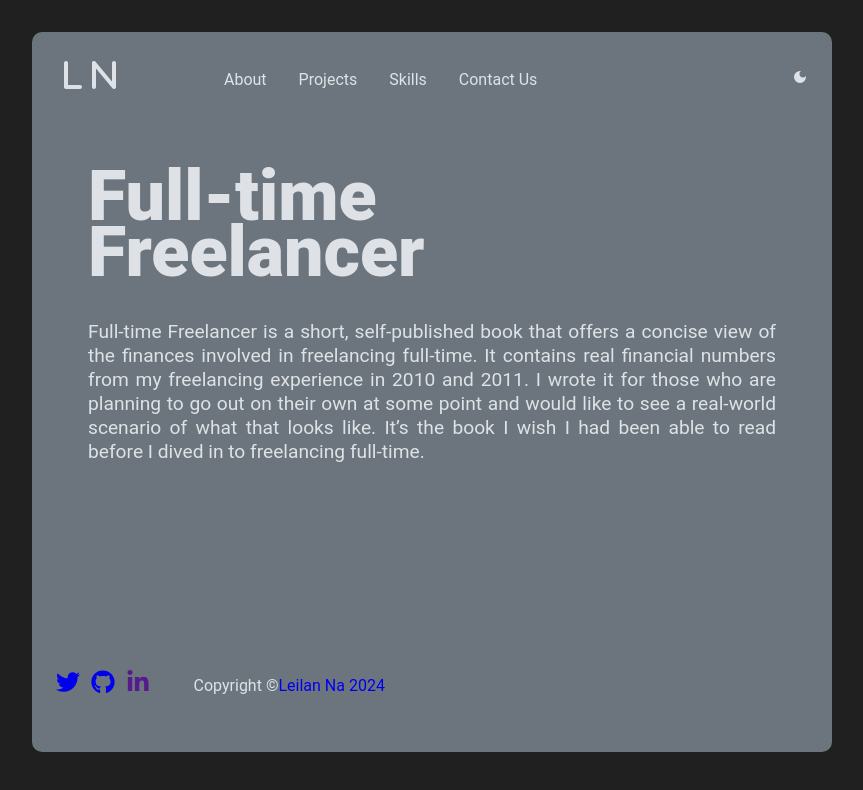
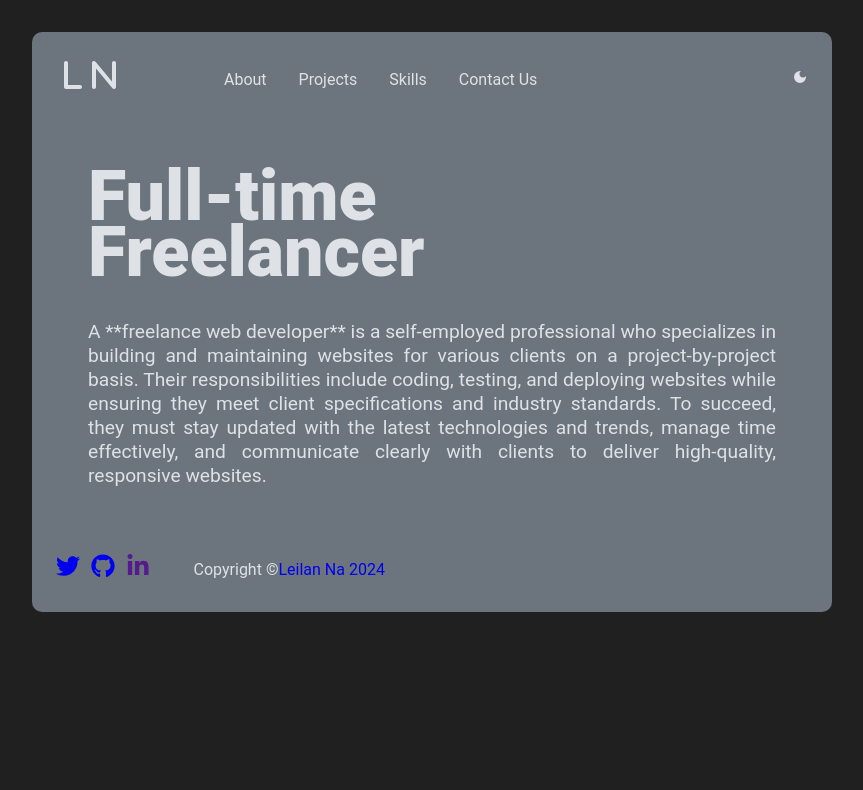
Before and after one commit to naLeilan/Week-1, a React (Vite) app: page /skills in a window 1280 px wide. Shown: the top 790 px of the page, without its empty margins (208-1071 px from the left). Built offline with nearby package versions, Linux system fonts and the light colour scheme.

Commit message:
fixed css

```diff
--- a/src/index.css
+++ b/src/index.css
@@ -49,7 +49,6 @@ body {
 
 .app {
   width: 800px;
-  height: 90vh;
   padding: 1.5rem;
   color: var(--color-light-gray);
   background-color: var(--color-medium-gray);
@@ -96,7 +95,7 @@ a:hover,
 /****  main *****/
 /****************/
 .main {
-  height: 80vh;
+  /* height: 500px; */
   padding: 3rem 2rem;
 }
 
@@ -120,7 +119,6 @@ a:hover,
 .footer {
   display: flex;
   flex-direction: row;
-  height: 7rem;
   font-size: 1.5rem;
   gap: 0.7rem;
   align-items: center;
--- a/src/pages/About.jsx
+++ b/src/pages/About.jsx
@@ -3,13 +3,14 @@ function About() {
     <div className="main">
       <h2>Full-time Freelancer</h2>
       <p>
-        Full-time Freelancer is a short, self-published book that offers a
-        concise view of the finances involved in freelancing full-time. It
-        contains real financial numbers from my freelancing experience in 2010
-        and 2011. I wrote it for those who are planning to go out on their own
-        at some point and would like to see a real-world scenario of what that
-        looks like. It’s the book I wish I had been able to read before I dived
-        in to freelancing full-time.
+        A **freelance web developer** is a self-employed professional who
+        specializes in building and maintaining websites for various clients on
+        a project-by-project basis. Their responsibilities include coding,
+        testing, and deploying websites while ensuring they meet client
+        specifications and industry standards. To succeed, they must stay
+        updated with the latest technologies and trends, manage time
+        effectively, and communicate clearly with clients to deliver
+        high-quality, responsive websites.
       </p>
     </div>
   );
```
